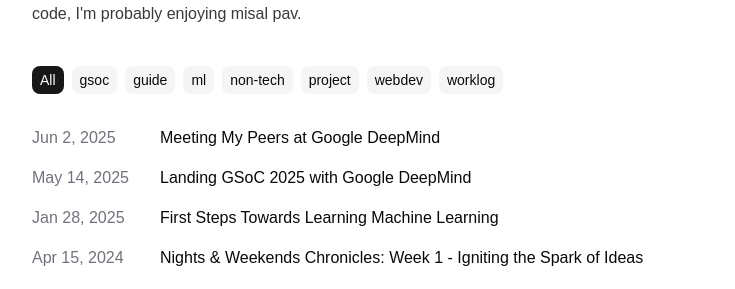
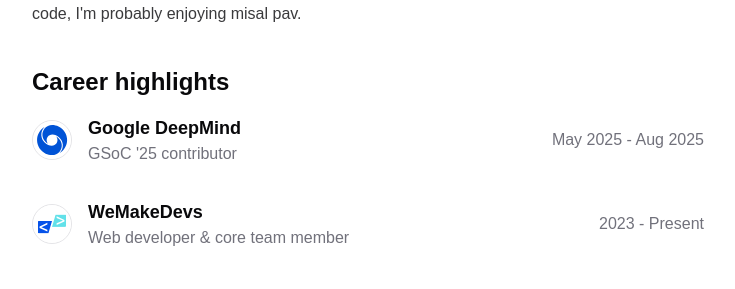
Before and after one commit to inclinedadarsh/minimal-blog, a Next.js app: page / in a window 1280 px wide. Shown: the part 284-573 px from the top of the page, without its empty margins (272-1007 px from the left). Built offline with nearby package versions, Linux system fonts and the light colour scheme; no server answers; a web font is replaced by a local one.

Commit message:
feat: add Experience component to showcase career highlights

```diff
--- a/src/app/page.tsx
+++ b/src/app/page.tsx
@@ -1,4 +1,5 @@
 import AllBlogs from "@/components/AllBlogs";
+import Experience from "@/components/Experience";
 import { ArrowUpRight } from "lucide-react";
 import Link from "next/link";
 
@@ -56,6 +57,7 @@
 				blogs, and when I'm not lost in code, I'm probably enjoying
 				misal pav.
 			</p>
+			<Experience />
 			<AllBlogs />
 		</main>
 	);
--- /dev/null
+++ b/src/components/Experience.tsx
@@ -0,0 +1,35 @@
+import { deepmindLogo, wemakedevsLogo } from "@/assets";
+import type { ExperienceItemType } from "@/types";
+import ExperienceItem from "./ExperienceItem";
+
+const experienceItems: ExperienceItemType[] = [
+	{
+		companyName: "Google DeepMind",
+		companyLogo: deepmindLogo,
+		workTitle: "GSoC '25 contributor",
+		workDuration: "May 2025 - Aug 2025",
+		compnayWebsite: "https://deepmind.google",
+	},
+	{
+		companyName: "WeMakeDevs",
+		companyLogo: wemakedevsLogo,
+		workTitle: "Web developer & core team member",
+		workDuration: "2023 - Present",
+		compnayWebsite: "https://wemakedevs.org",
+	},
+];
+
+const Experience = () => {
+	return (
+		<div className="mb-5 md:mb-10">
+			<h2 className="text-2xl font-bold">Career highlights</h2>
+			<div className="">
+				{experienceItems.map(item => (
+					<ExperienceItem key={item.companyName} {...item} />
+				))}
+			</div>
+		</div>
+	);
+};
+
+export default Experience;
--- /dev/null
+++ b/src/components/ExperienceItem.tsx
@@ -0,0 +1,39 @@
+import type { ExperienceItemType } from "@/types";
+import Image from "next/image";
+import Link from "next/link";
+
+const ExperienceItem = ({
+	companyName,
+	companyLogo,
+	workTitle,
+	workDuration,
+	compnayWebsite,
+}: ExperienceItemType) => {
+	return (
+		<Link
+			href={compnayWebsite}
+			target="_blank"
+			rel="noopener noreferrer"
+			className="flex flex-col sm:flex-row justify-between items-center gap-4 py-4 hover:bg-muted rounded-md hover:px-4 transition-all duration-300"
+		>
+			<div className="flex items-center gap-4">
+				<Image
+					src={companyLogo}
+					alt={companyName}
+					className="w-10 h-10 border border-border rounded-full"
+				/>
+				<div className="flex flex-col">
+					<h3 className="font-bold text-lg">{companyName}</h3>
+					<p className="text-sm md:text-base text-muted-foreground">
+						{workTitle}
+					</p>
+				</div>
+			</div>
+			<p className="text-sm md:text-base text-muted-foreground">
+				{workDuration}
+			</p>
+		</Link>
+	);
+};
+
+export default ExperienceItem;
--- /dev/null
+++ b/src/types/index.ts
@@ -0,0 +1,9 @@
+import type { StaticImageData } from "next/image";
+
+export type ExperienceItemType = {
+	companyName: string;
+	companyLogo: StaticImageData;
+	workTitle: string;
+	workDuration: string;
+	compnayWebsite: string;
+};
```
